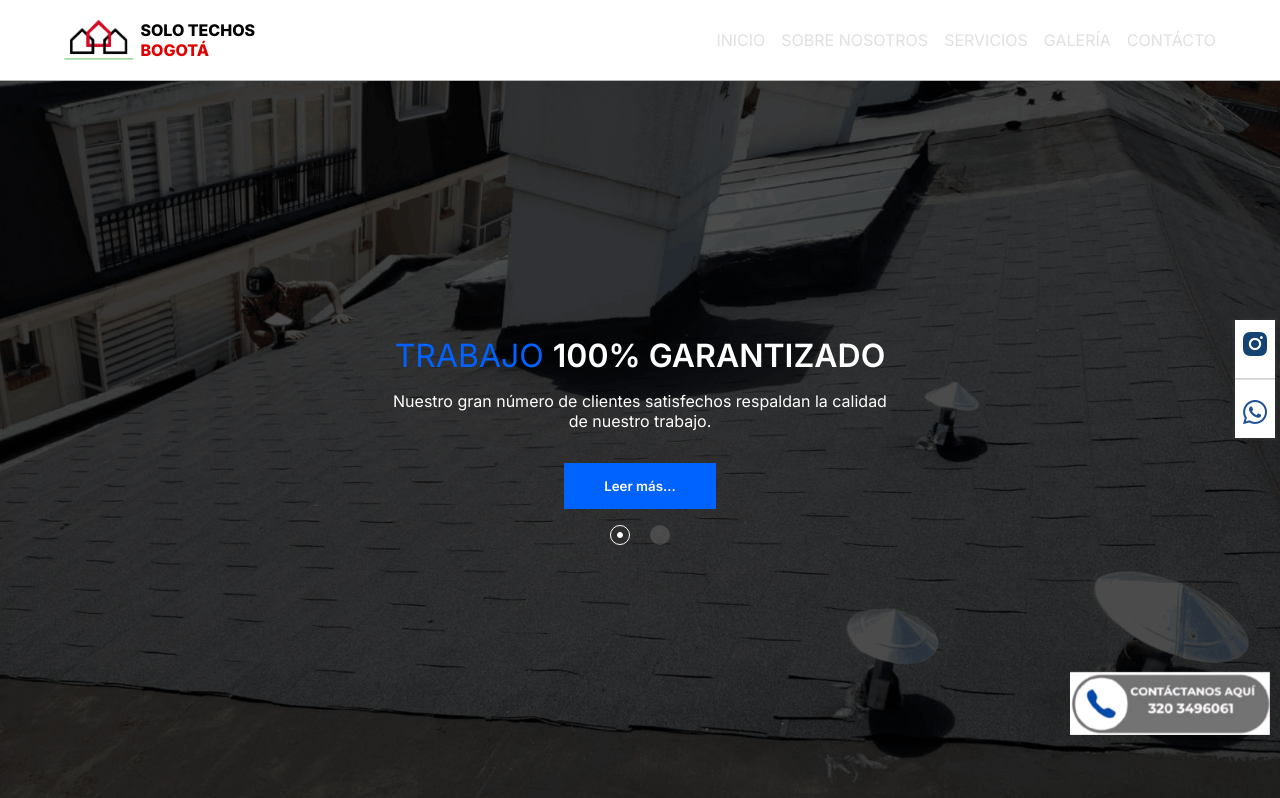
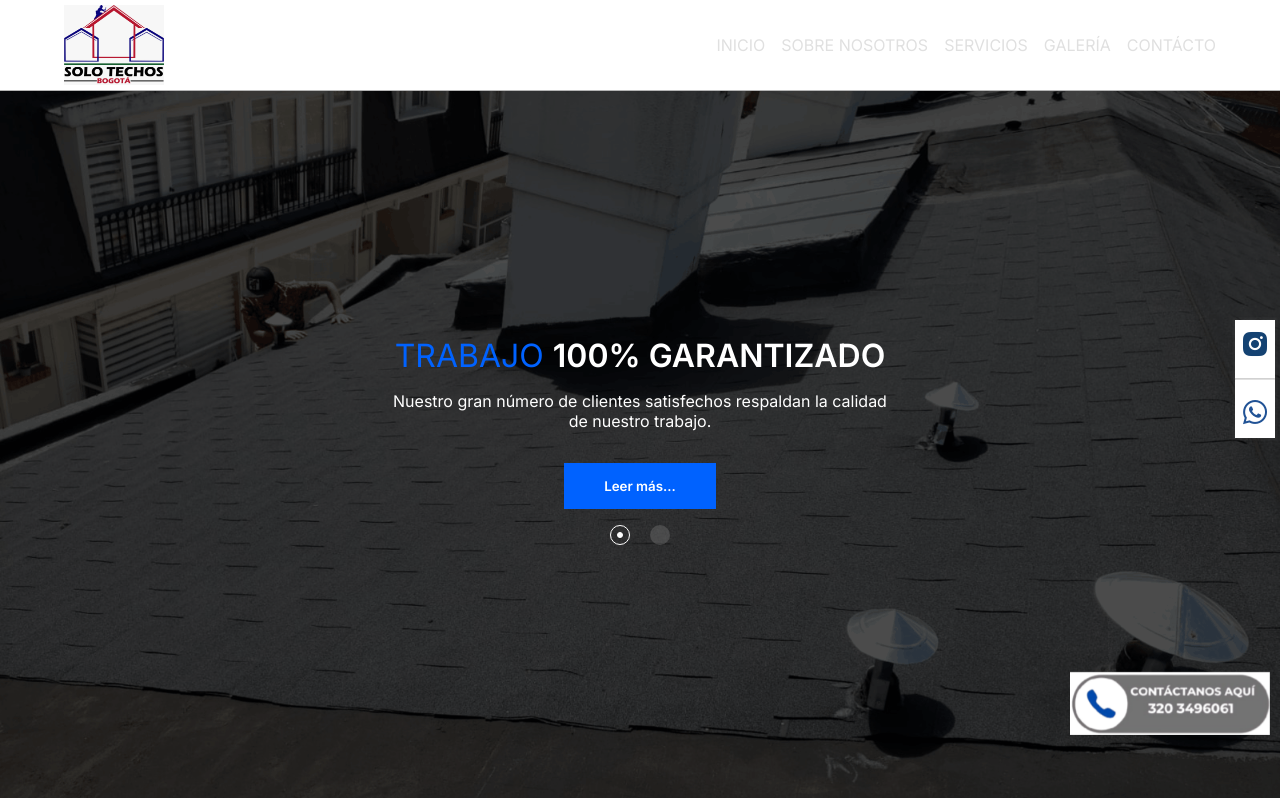
Before and after one commit to solotechosbogota/solotechos, a React (Vite) app: page /#/ in a window 1280 px wide. Shown: the top 798 px of the page. Built offline with nearby package versions, Linux system fonts and the light colour scheme.

Commit message:
ajuste logo y link wsp

```diff
--- a/src/shared/Header.jsx
+++ b/src/shared/Header.jsx
@@ -1,5 +1,6 @@
 import './styles/header.css';
 import logo from '../assets/logo.png';
+import logo2 from '../assets/logo-2.jpg';
 import { useState } from 'react';
 import { Link } from 'react-scroll';
 
@@ -23,12 +24,8 @@ const Header = () => {
       <div className="header-container">
         <div className="logo">
           <a href="#">
-            <img src={logo} alt="solo techos bogota" />
+            <img src={logo2} alt="solo techos bogota" />
           </a>
-          <p>
-            <span>Solo techos</span>
-            <span>Bogotá</span>
-          </p>
         </div>
         <i onClick={handleNav} className="bx bx-menu-alt-right"></i>
         <nav>
--- a/src/shared/Icons.jsx
+++ b/src/shared/Icons.jsx
@@ -12,7 +12,7 @@ const Icons = () => {
         <i className="bx bxl-instagram-alt"></i>
       </a>
       <hr />
-      <a href="https://wa.link/ygmfqt" target="_blank">
+      <a href="https://w.app/g3wAzc" target="_blank">
         <i className="bx bxl-whatsapp"></i>
       </a>
     </div>
--- a/src/shared/PhoneIcon.jsx
+++ b/src/shared/PhoneIcon.jsx
@@ -4,7 +4,7 @@ import imgPhoneIcon from '../assets/icon-phone-2.png';
 
 const PhoneIcon = () => {
   return (
-    <a className="phone-icon" href="tel: 3203496061">
+    <a className="phone-icon" href="https://w.app/g3wAzc" target='_blank'>
       <img src={imgPhoneIcon} alt="" />
     </a>
   );
--- a/src/shared/RedesSociales.jsx
+++ b/src/shared/RedesSociales.jsx
@@ -10,7 +10,7 @@ const RedesSociales = () => {
       <a href="https://www.instagram.com/solotechosbogota" target="_blank">
         <i className="bx bxl-instagram-alt"></i>
       </a>
-      <a href="https://wa.link/ygmfqt" target="_blank">
+      <a href="https://w.app/g3wAzc" target="_blank">
         <i className="bx bxl-whatsapp"></i>
       </a>
     </section>
--- a/src/shared/styles/header.css
+++ b/src/shared/styles/header.css
@@ -20,7 +20,7 @@ header{
     width: 90%;
     max-width: 1200px;
     margin: auto;
-    height: 80px;
+    height: 90px;
     display: flex;
     justify-content: space-between;
     align-items: center;
@@ -33,7 +33,7 @@ header{
 }
 
 .header-container .logo img{
-    width: 70px;
+    width: 100px;
 }
 
 .header-container .logo p{
```
Also changed, not shown: src/assets/logo-2.jpg (added).
